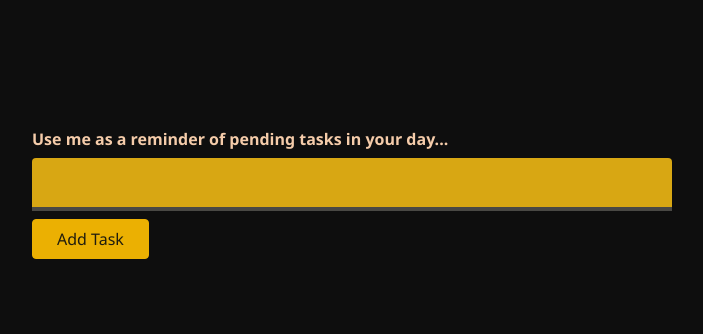
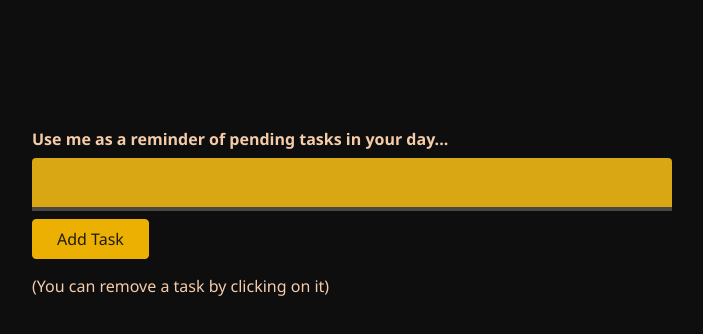
Before and after one commit to Ceyene/ReactTSTodoApp, a React (Create React App) app: page / in a window 1280 px wide. Shown: the top 334 px of the page, without its empty margins (288-991 px from the left). Built offline with nearby package versions, Linux system fonts and the light colour scheme.

Commit message:
Adding some text instructions

```diff
--- a/src/components/NewTodo.tsx
+++ b/src/components/NewTodo.tsx
@@ -32,6 +32,7 @@ const NewTodo: React.FC = () => {
 			</label>
 			<input type="text" id="text" ref={todoTextInputRef} />
 			<button>Add Task</button>
+			<p>(You can remove a task by clicking on it)</p>
 		</form>
 	);
 };
```
